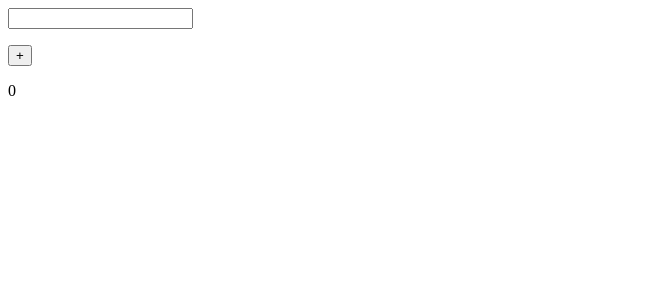
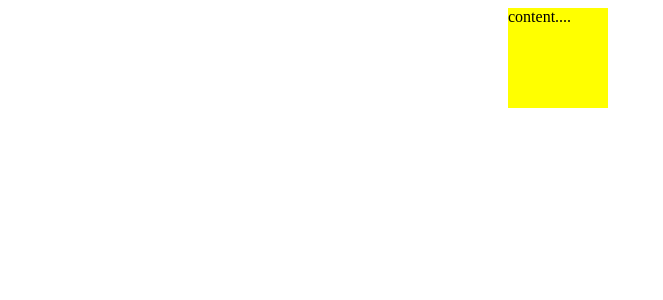
Before and after one commit to Jsmond2016/react-hook-source, a React (Create React App) app: page / in a window 1280 px wide. Shown: the top 300 px of the page, without its empty margins (0-663 px from the left). Built offline with nearby package versions, Linux system fonts and the light colour scheme.

Commit message:
useLayoutEffect 和 useEffect 使用效果区别

```diff
--- a/src/index.js
+++ b/src/index.js
@@ -1,34 +1,23 @@
-import React, { useState } from 'react'
+import React, { useState, useEffect, useLayoutEffect, useRef } from 'react'
 import ReactDOM from 'react-dom'
 
 
-let lastDependencies
-function useEffect(callback, dependencies) {
-  if (lastDependencies) {
-    let changed = !dependencies.every((item, index) => item == lastDependencies[index])
-    if (changed) {
-      callback()
-      lastDependencies = dependencies
-    }
-  } else {
-    // 首次渲染
-    callback()
-    lastDependencies = dependencies
-  }
-}
 
 function App() {
-  let [num, setNum] = useState(0)
-  let [name, setName] = useState('')
-  useEffect(() => {
-    console.log('num',num)
-  }, [num])
+  const divRef = useRef()
+
+  let styl = {
+    width: '100px',
+    height: '100px',
+    backgroundColor: 'yellow'
+  }
+  useLayoutEffect(() => {
+    divRef.current.style.transform = "translate(500px)"
+    divRef.current.style.transition = "all 800ms"
+  })
   return (
-    <div>
-      <input onChange={(e) => setName(e.target.value)  } />
-      <p>{name}</p>
-      <button onClick={() => setNum(num + 1)}>+</button>
-      <p>{num}</p>
+    <div style={styl} ref={divRef}>
+      content....
     </div>
   )
 }
```
Also changed, not shown: 1 other file (tests, documents, lock files or other folders).
